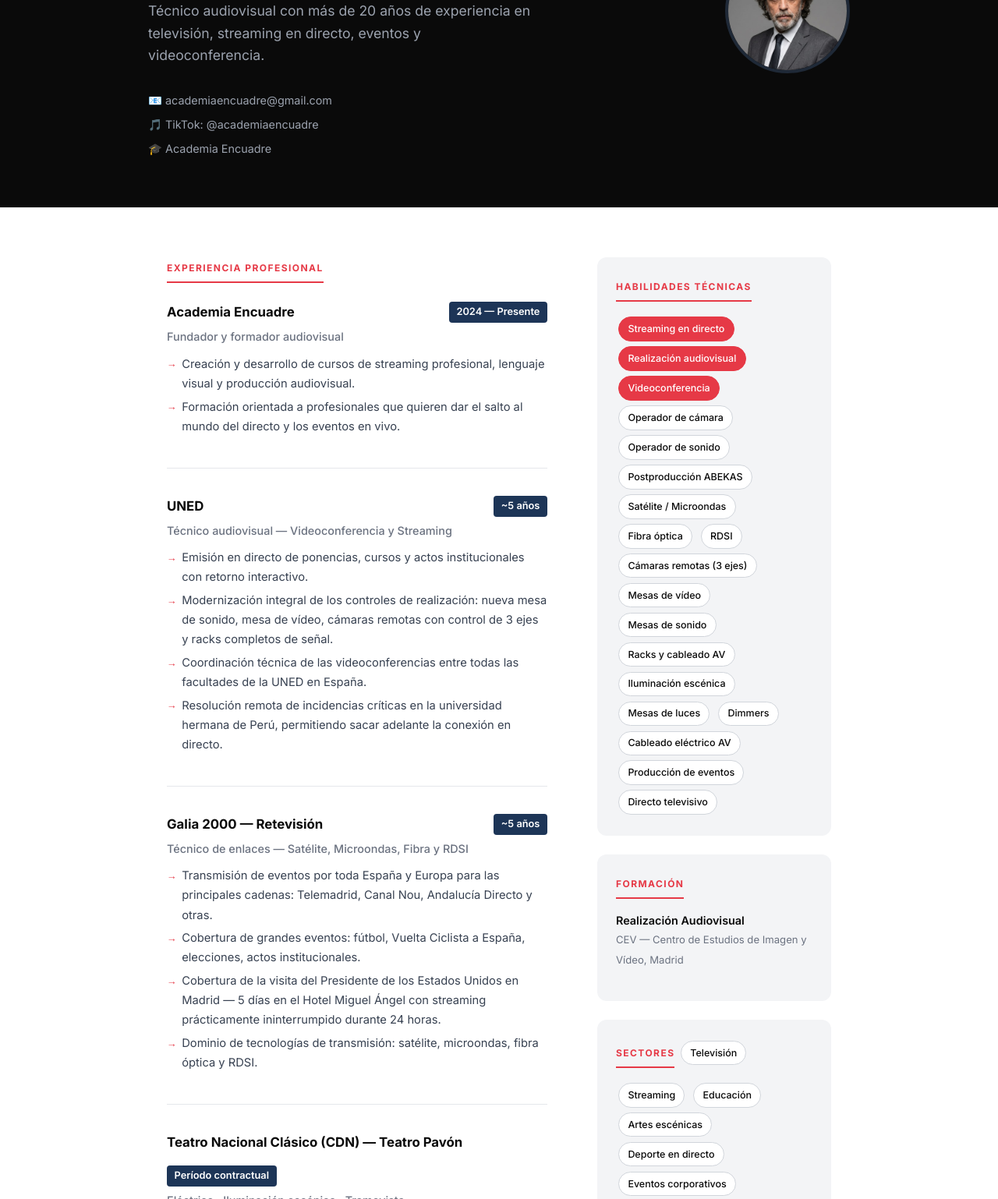
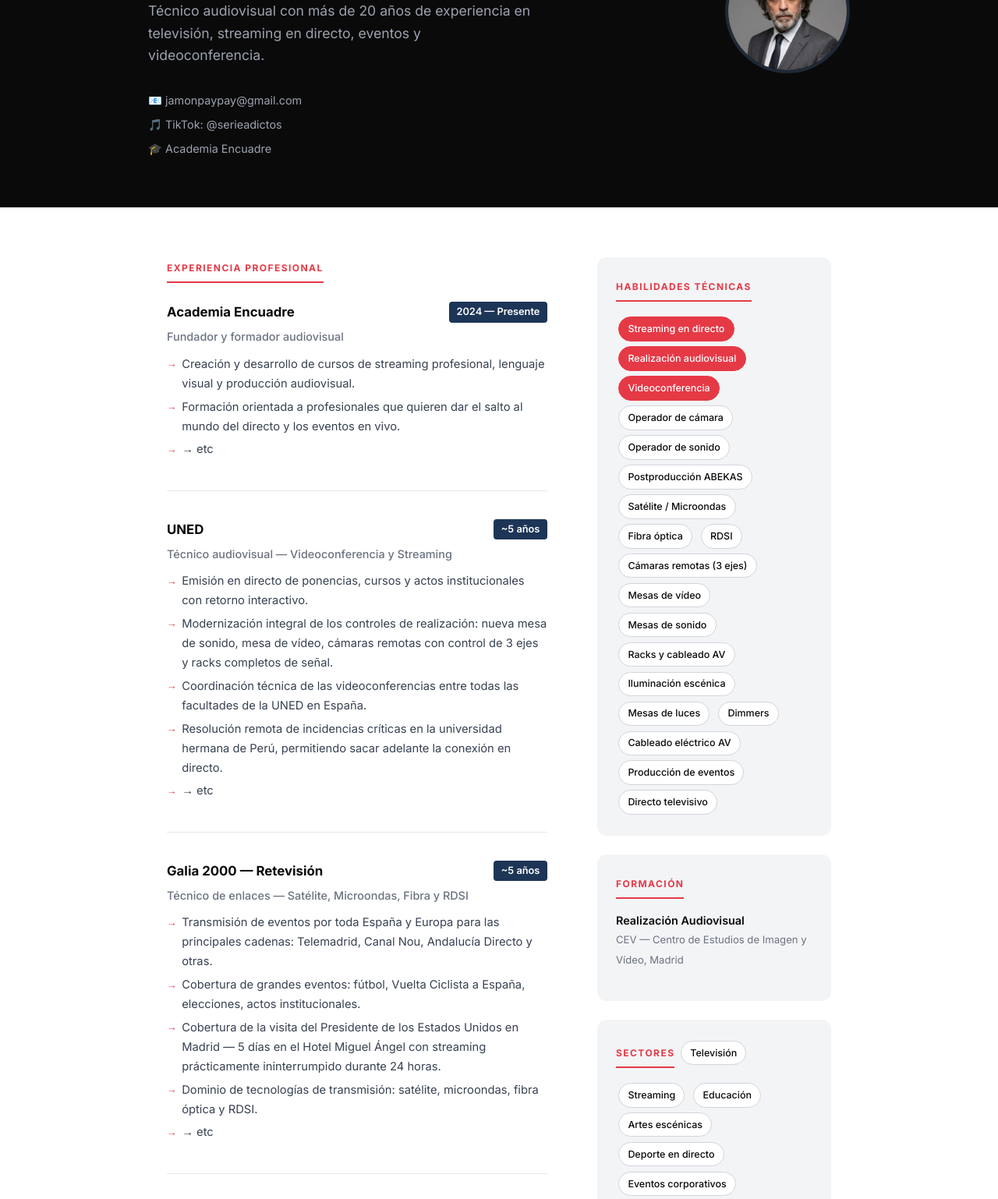
Before and after one commit to academiaencuadre/academia-encuadre, a website: page cv.html in a window 1280 px wide. Shown: the part 324-1862 px from the top of the page at 78% size. Drawn offline with nearby package versions, Linux system fonts and the light colour scheme.

Commit message:
Actualizar CV: email, TikTok, etc en experiencia, correcciones de nombres CNTC y Festival de Almagro

```diff
--- a/cv.html
+++ b/cv.html
@@ -286,8 +286,8 @@
         <h1>Juan José<br><em>Martín García</em></h1>
         <p class="hero-subtitle">Técnico audiovisual con más de 20 años de experiencia en televisión, streaming en directo, eventos y videoconferencia.</p>
         <div class="hero-contacto">
-          <a href="mailto:academiaencuadre@gmail.com">📧 academiaencuadre@gmail.com</a>
-          <a href="https://www.tiktok.com/@academiaencuadre" target="_blank">🎵 TikTok: @academiaencuadre</a>
+          <a href="mailto:jamonpaypay@gmail.com">📧 jamonpaypay@gmail.com</a>
+          <a href="https://www.tiktok.com/@serieadictos" target="_blank">🎵 TikTok: @serieadictos</a>
           <a href="index.html">🎓 Academia Encuadre</a>
         </div>
       </div>
@@ -315,6 +315,7 @@
             <ul>
               <li>Creación y desarrollo de cursos de streaming profesional, lenguaje visual y producción audiovisual.</li>
               <li>Formación orientada a profesionales que quieren dar el salto al mundo del directo y los eventos en vivo.</li>
+              <li>→ etc</li>
             </ul>
           </div>
         </div>
@@ -331,6 +332,7 @@
               <li>Modernización integral de los controles de realización: nueva mesa de sonido, mesa de vídeo, cámaras remotas con control de 3 ejes y racks completos de señal.</li>
               <li>Coordinación técnica de las videoconferencias entre todas las facultades de la UNED en España.</li>
               <li>Resolución remota de incidencias críticas en la universidad hermana de Perú, permitiendo sacar adelante la conexión en directo.</li>
+              <li>→ etc</li>
             </ul>
           </div>
         </div>
@@ -347,13 +349,14 @@
               <li>Cobertura de grandes eventos: fútbol, Vuelta Ciclista a España, elecciones, actos institucionales.</li>
               <li>Cobertura de la visita del Presidente de los Estados Unidos en Madrid — 5 días en el Hotel Miguel Ángel con streaming prácticamente ininterrumpido durante 24 horas.</li>
               <li>Dominio de tecnologías de transmisión: satélite, microondas, fibra óptica y RDSI.</li>
+              <li>→ etc</li>
             </ul>
           </div>
         </div>
 
         <div class="trabajo">
           <div class="trabajo-header">
-            <span class="trabajo-empresa">Teatro Nacional Clásico (CDN) — Teatro Pavón</span>
+            <span class="trabajo-empresa">Compañía Nacional de Teatro Clásico (CNTC) — Teatro Pavón</span>
             <span class="trabajo-fecha">Período contractual</span>
           </div>
           <div class="trabajo-rol">Eléctrico · Iluminación escénica · Tramoyista</div>
@@ -370,13 +373,13 @@
 
         <div class="trabajo">
           <div class="trabajo-header">
-            <span class="trabajo-empresa">Festival Internacional de Teatro Clásico de Almagro</span>
+            <span class="trabajo-empresa">Festival de Teatro de Almagro</span>
             <span class="trabajo-fecha">Temporada festival</span>
           </div>
           <div class="trabajo-rol">Eléctrico y Tramoyista</div>
           <div class="trabajo-desc">
             <ul>
-              <li>Montaje y operación técnica en uno de los festivales de teatro clásico más importantes de España y referente internacional.</li>
+              <li>Montaje y operación técnica en uno de los festivales de teatro más importantes de España y referente internacional.</li>
             </ul>
           </div>
         </div>
@@ -391,6 +394,7 @@
             <ul>
               <li>Operador de vídeo y continuidad para la Agencia EFE.</li>
               <li>Trabajo por obra para Telemadrid como operador de cámara, sonido y postproducción ABEKAS.</li>
+              <li>→ etc</li>
             </ul>
           </div>
         </div>
@@ -447,7 +451,7 @@
       <div class="sidebar-card">
         <div class="seccion-titulo">Contacto</div>
         <p style="font-size:0.88rem; color:#374151; margin-bottom:0.8rem;">¿Tienes un proyecto audiovisual? Hablamos.</p>
-        <a href="mailto:academiaencuadre@gmail.com" style="display:block; background:var(--acento); color:white; text-align:center; padding:0.7rem; border-radius:8px; font-weight:600; font-size:0.88rem;">Enviar email</a>
+        <a href="mailto:jamonpaypay@gmail.com" style="display:block; background:var(--acento); color:white; text-align:center; padding:0.7rem; border-radius:8px; font-weight:600; font-size:0.88rem;">Enviar email</a>
       </div>
 
     </aside>
@@ -456,7 +460,7 @@
 
   <!-- FOOTER -->
   <footer>
-    <p>Juan José Martín García · <a href="mailto:academiaencuadre@gmail.com">academiaencuadre@gmail.com</a> · <a href="index.html">Academia Encuadre</a></p>
+    <p>Juan José Martín García · <a href="mailto:jamonpaypay@gmail.com">jamonpaypay@gmail.com</a> · <a href="index.html">Academia Encuadre</a></p>
   </footer>
 
 </body>
```
